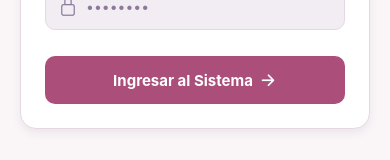
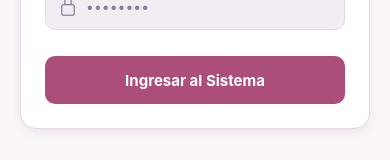
Before and after one commit to EdznLc/bonitas-fashions-proyecto, a React Native app in the folder bonitas-movil/: screen / in a window 390 px wide. Shown: the part 395-555 px from the top of the page. Built offline with nearby package versions, Linux system fonts and the light colour scheme.

Commit message:
cambio boton login

```diff
--- a/bonitas-movil/src/components/LoginScreen.js
+++ b/bonitas-movil/src/components/LoginScreen.js
@@ -112,7 +112,6 @@ export default function LoginScreen({ onLoginSuccess, currentApiUrl }) {
             ) : (
               <>
                 <Text style={styles.btnSubmitText}>Ingresar al Sistema</Text>
-                <Ionicons name="arrow-forward" size={18} color={COLORS.white} style={{ marginLeft: 6 }} />
               </>
             )}
           </TouchableOpacity>
```
